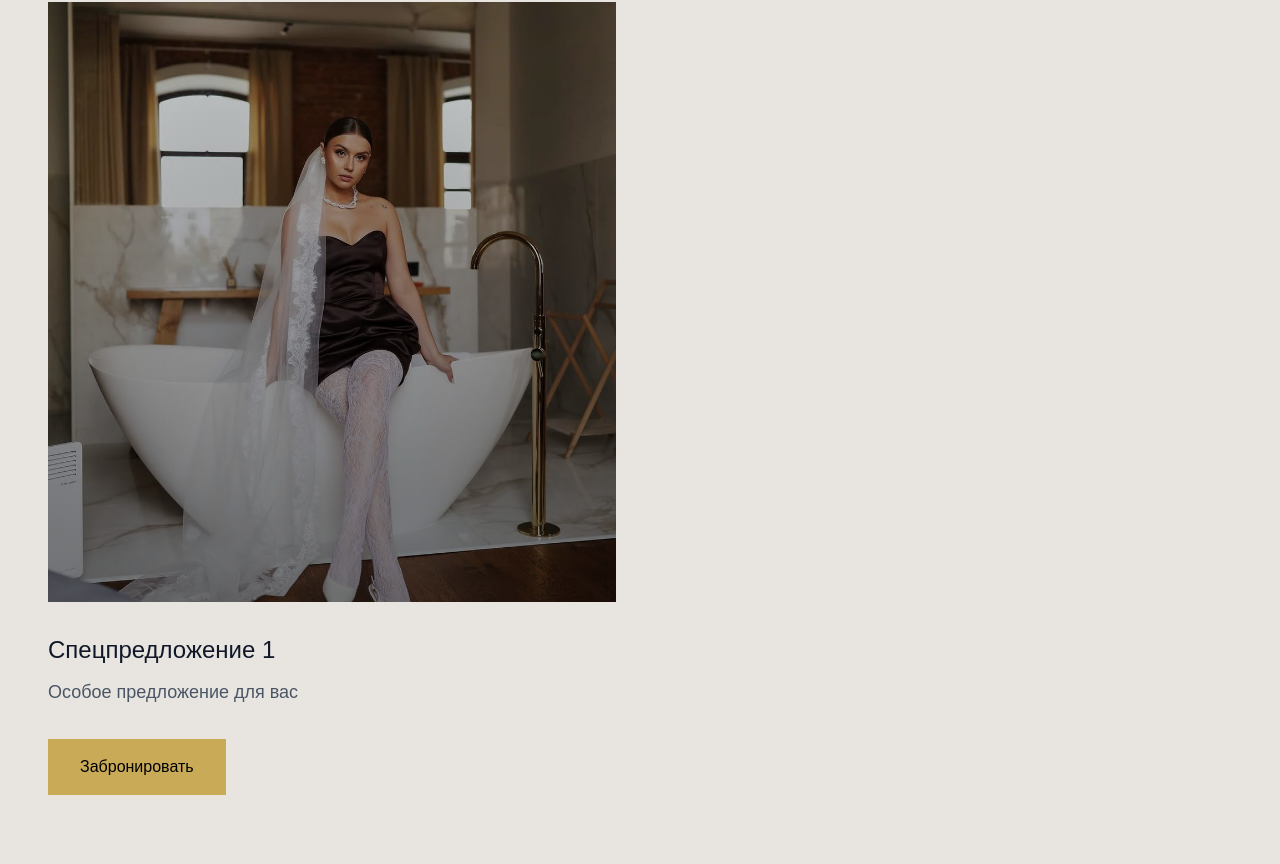
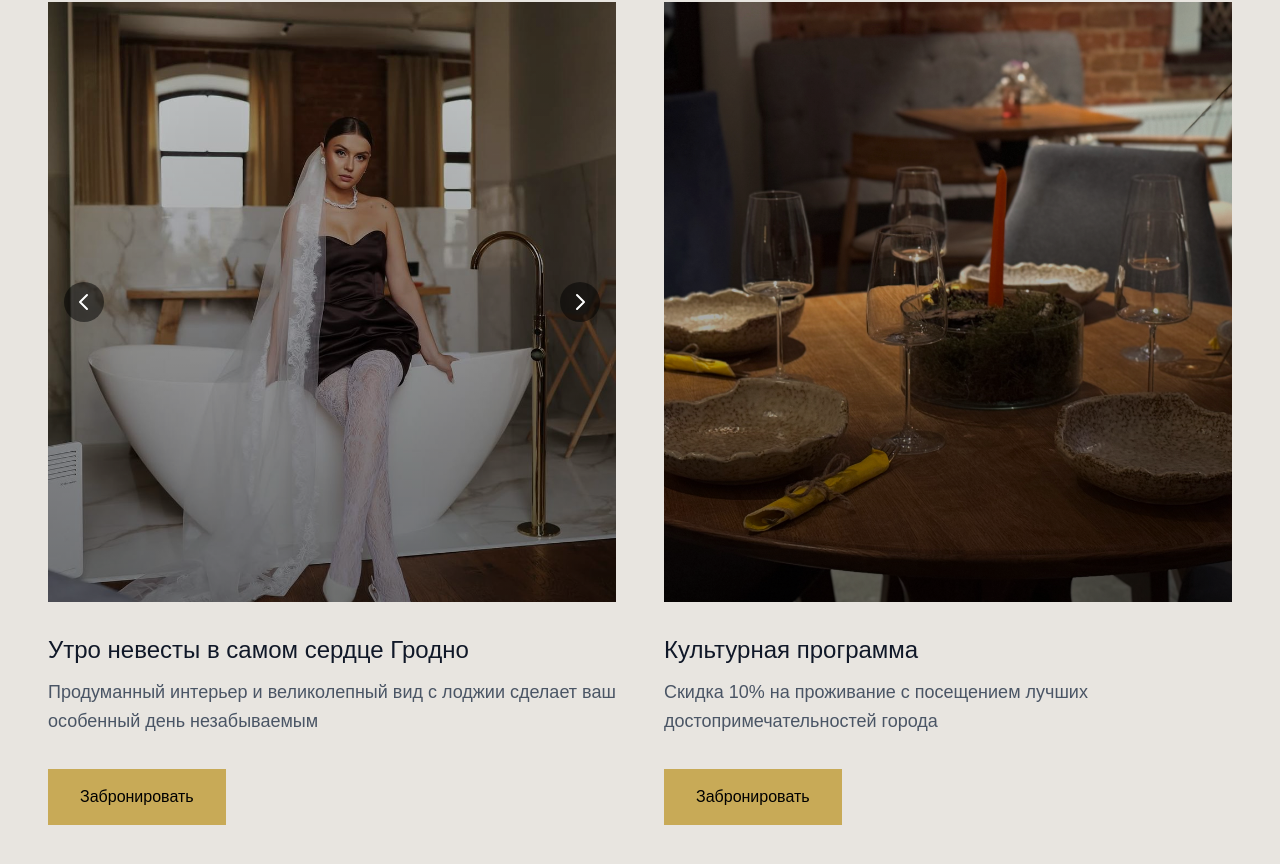
Before and after one commit to Kultura-web/finalnextkultura, a Next.js app: page / in a window 1280 px wide. Shown: the part 3180-4044 px from the top of the page. Built offline with nearby package versions, Linux system fonts and the light colour scheme.

Commit message:
Updated Offers.tsx

```diff
--- a/components/components/Offers.tsx
+++ b/components/components/Offers.tsx
@@ -3,34 +3,29 @@
 import { useEffect, useRef, useState } from 'react';
 import BookingModal from './BookingModal';
 
-interface OfferImage {
-  id: string;
-  image_path: string;
-  display_order: number;
-}
-
-interface OfferData {
-  id: string;
-  title: string;
-  description: string;
-  discount: number;
-  display_order: number;
-  offer_images?: OfferImage[];
-}
-
-const defaultOffers: OfferData[] = [
+const offers = [
   {
-    id: '1',
-    title: 'Спецпредложение 1',
-    description: 'Особое предложение для вас',
-    discount: 10,
-    display_order: 1,
-    offer_images: [],
+    title: 'Утро невесты в самом сердце Гродно',
+    description: 'Продуманный интерьер и великолепный вид с лоджии сделает ваш особенный день незабываемым',
+    images: [
+      '/Offers/Offer1.jpg',
+      '/Offers/Offer2.jpg',
+      '/Offers/Offer3.jpg',
+      '/Offers/Offer4.jpg',
+     ], // Single image
+    discount: 15
   },
+  {
+    title: 'Культурная программа',
+    description: 'Скидка 10% на проживание с посещением лучших достопримечательностей города',
+    images: [
+      '/Resto/IMG_20251119_175605_550.jpg',
+    ],
+    discount: 10
+  }
 ];
 
 export default function Offers() {
-  const [offers] = useState<OfferData[]>(defaultOffers);
   const [isVisible, setIsVisible] = useState(false);
   const [isModalOpen, setIsModalOpen] = useState(false);
   const [selectedOffer, setSelectedOffer] = useState<{ title: string; discount: number } | null>(null);
@@ -59,19 +54,17 @@ export default function Offers() {
   }, []);
 
   const goToPreviousImage = (offerIndex: number) => {
-    const images = offers[offerIndex]?.offer_images?.map(img => img.image_path) || [];
-    if (!images.length) return;
+    if (!offers[offerIndex].images) return;
     const currentIndex = currentImageIndex[offerIndex] || 0;
-    const maxIndex = images.length - 1;
+    const maxIndex = offers[offerIndex].images.length - 1;
     const newIndex = currentIndex === 0 ? maxIndex : currentIndex - 1;
     setCurrentImageIndex(prev => ({ ...prev, [offerIndex]: newIndex }));
   };
 
   const goToNextImage = (offerIndex: number) => {
-    const images = offers[offerIndex]?.offer_images?.map(img => img.image_path) || [];
-    if (!images.length) return;
+    if (!offers[offerIndex].images) return;
     const currentIndex = currentImageIndex[offerIndex] || 0;
-    const maxIndex = images.length - 1;
+    const maxIndex = offers[offerIndex].images.length - 1;
     const newIndex = currentIndex === maxIndex ? 0 : currentIndex + 1;
     setCurrentImageIndex(prev => ({ ...prev, [offerIndex]: newIndex }));
   };
@@ -104,13 +97,15 @@ export default function Offers() {
 
         <div className="grid grid-cols-1 md:grid-cols-2 gap-8 md:gap-12">
           {offers.map((offer, index) => {
-            const images = offer.offer_images?.sort((a, b) => a.display_order - b.display_order).map(img => img.image_path) || [];
-            const showMultipleImages = images.length > 1;
-            const currentImage = images[currentImageIndex[index] || 0] || '/Offers/Offer1.jpg';
+            const imageCount = offer.images?.length || 0;
+            const showMultipleImages = imageCount > 1;
+            const currentImage = showMultipleImages
+              ? offer.images[currentImageIndex[index] || 0]
+              : offer.images[0];
 
             return (
               <div
-                key={offer.id}
+                key={index}
                 className={`group transform transition-all duration-1000 ${
                   isVisible ? 'opacity-100 translate-y-0' : 'opacity-0 translate-y-8'
                 }`}
@@ -125,6 +120,7 @@ export default function Offers() {
                   <div className="absolute inset-0 bg-black/15"></div>
                   <div className="absolute inset-0 bg-gradient-to-t from-black/40 to-transparent transition-opacity duration-500"></div>
 
+                  {/* Navigation buttons for multiple images */}
                   {showMultipleImages && (
                     <>
                       <button
@@ -163,7 +159,7 @@ export default function Offers() {
                 </button>
               </div>
             );
-            })}
+          })}
         </div>
       </div>
 
```
